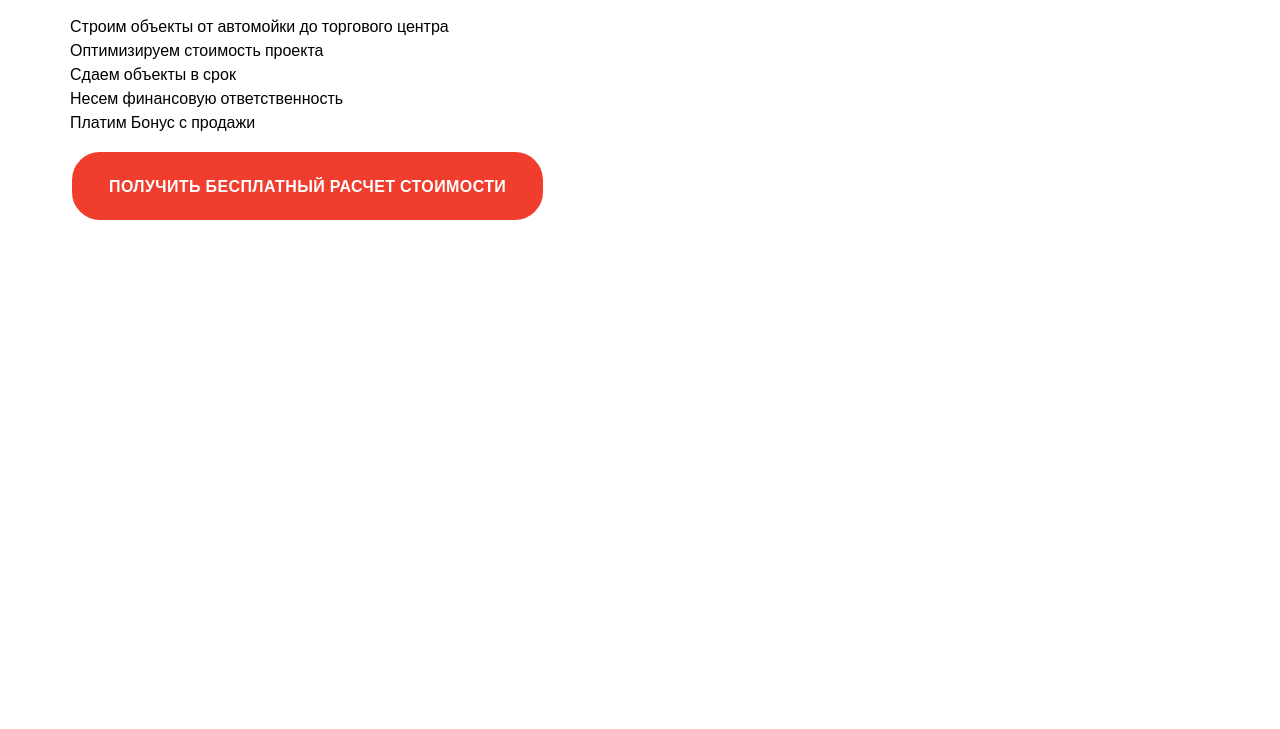
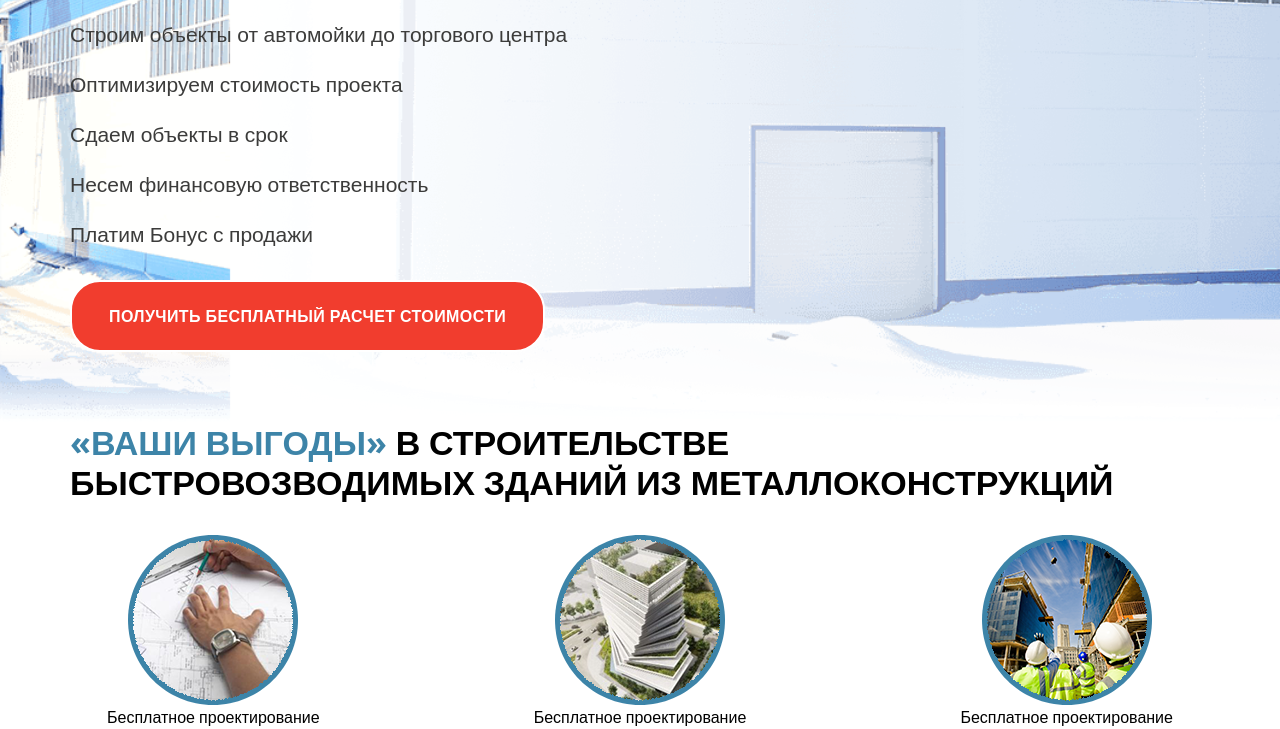
Before and after one commit to coatceatl/lp-master, a plain HTML site: page index.html in a window 1280 px wide. Shown: the part 468-1197 px from the top of the page. Before the commit the page ends 800 px from the top, so only its background shows below. Drawn offline with nearby package versions, Linux system fonts and the light colour scheme.

Commit message:
added block benefits

```diff
--- a/index.html
+++ b/index.html
@@ -65,6 +65,31 @@
         </div>
       </div>
     </section>
+
+    <section class='benefits'>
+      <div class='container-fluid'>
+        <div class='row'>
+          <div class='col-12'>
+            <h2 class='title'><span class='blue'>«Ваши выгоды» </span>в строительстве<br />
+              быстровозводимых зданий из металлоконструкций</h2>
+          </div>
+        </div>
+        <div class='row d-flex justify-content-between benefits-content'>
+          <div class='col-12 col-md-4 text-center benefits-block'>
+            <img src='img/planning-design.png' alt=''>
+            <div class='benefits-header'>Бесплатное проектирование</div>
+          </div>
+          <div class='col-12 col-md-4 text-center benefits-block'>
+            <img src='img/2.png' alt=''>
+            <div class='benefits-header'>Бесплатное проектирование</div>
+          </div>
+          <div class='col-12 col-md-4 text-center benefits-block'>
+            <img src='img/3.png' alt=''>
+            <div class='benefits-header'>Бесплатное проектирование</div>
+          </div>
+        </div>
+      </div>
+    </section>
     </main>
 
   <script src="https://code.jquery.com/jquery-3.3.1.slim.min.js" integrity="sha384-q8i/X+965DzO0rT7abK41JStQIAqVgRVzpbzo5smXKp4YfRvH+8abtTE1Pi6jizo" crossorigin="anonymous"></script>
--- a/style.css
+++ b/style.css
@@ -50,11 +50,12 @@ ul {
 
 /* hero */
 .hero {
-  margin: 0 55px;
+  background: url(img/group-1.png) left center/cover no-repeat;
 }
 .logo {
   margin-bottom: 50px;
   margin-top: 30px;
+  margin-left: 55px;
 }
 .subtitle {
   font-size: 24px;
@@ -62,16 +63,24 @@ ul {
   text-transform: uppercase;
   color: #3c3c3b;
   line-height: 48px;
+  margin-left: 55px;
 }
 .title {
   line-height: 40px;
-  font-size: 34px;
+  font-size: 34px !important;
   font-weight: 700;
   text-transform: uppercase;
   margin-bottom: 33px;
+  margin-left: 55px;
 }
 .hero-item {
   list-style: none;
+  margin-left: 55px;
+  padding-bottom: 10px;
+  color: #3c3c3b;
+  font-size: 21px;
+  font-weight: 400;
+  line-height: 40px;
 }
 .count {
   border-radius: 30px;
@@ -82,4 +91,11 @@ ul {
   text-transform: uppercase;
   letter-spacing: 0.4px;
   padding: 22px 37px;
+  margin-left: 55px;
+  margin-bottom: 70px;
 }
+
+/* benefits */
+.blue {
+  color: #3d84a8;
+}
```
Also changed, not shown: img/2.png (added), img/3.png (added), img/group-1.png (added), img/planning-design.png (added).
